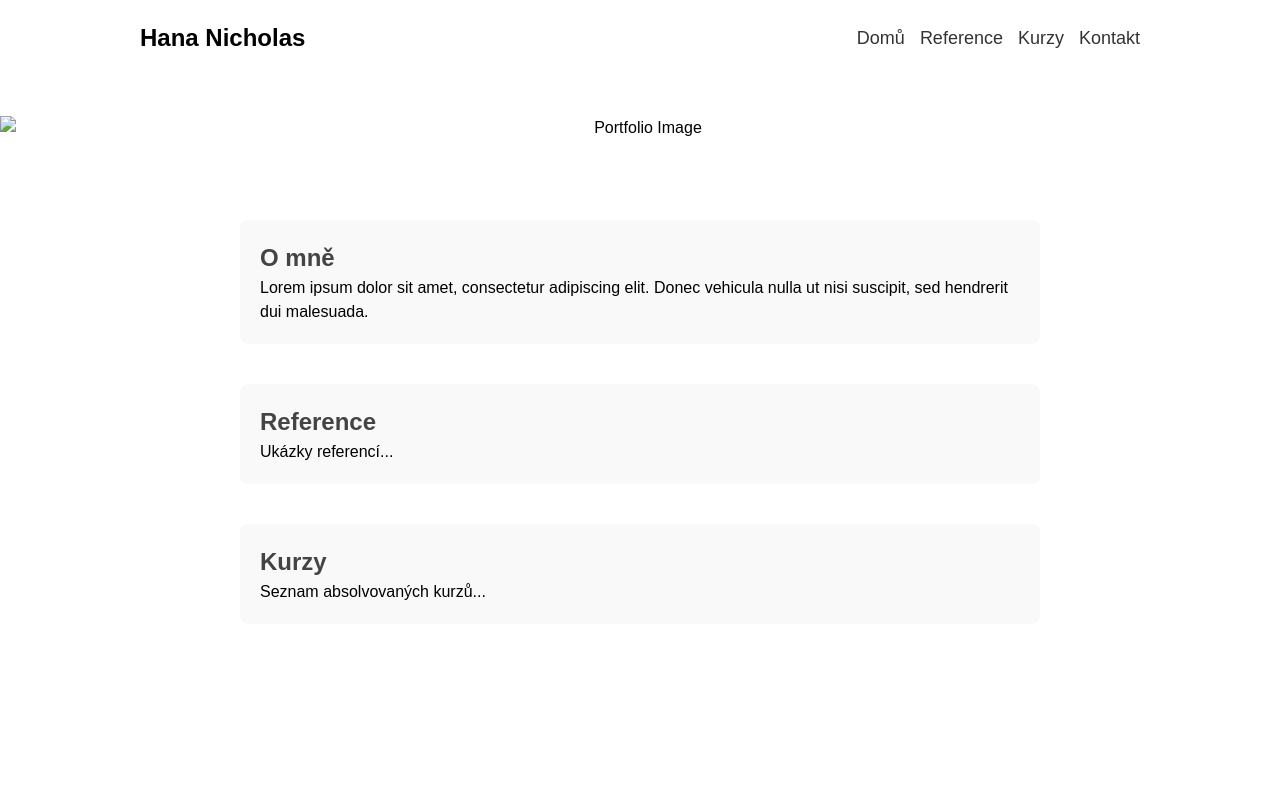
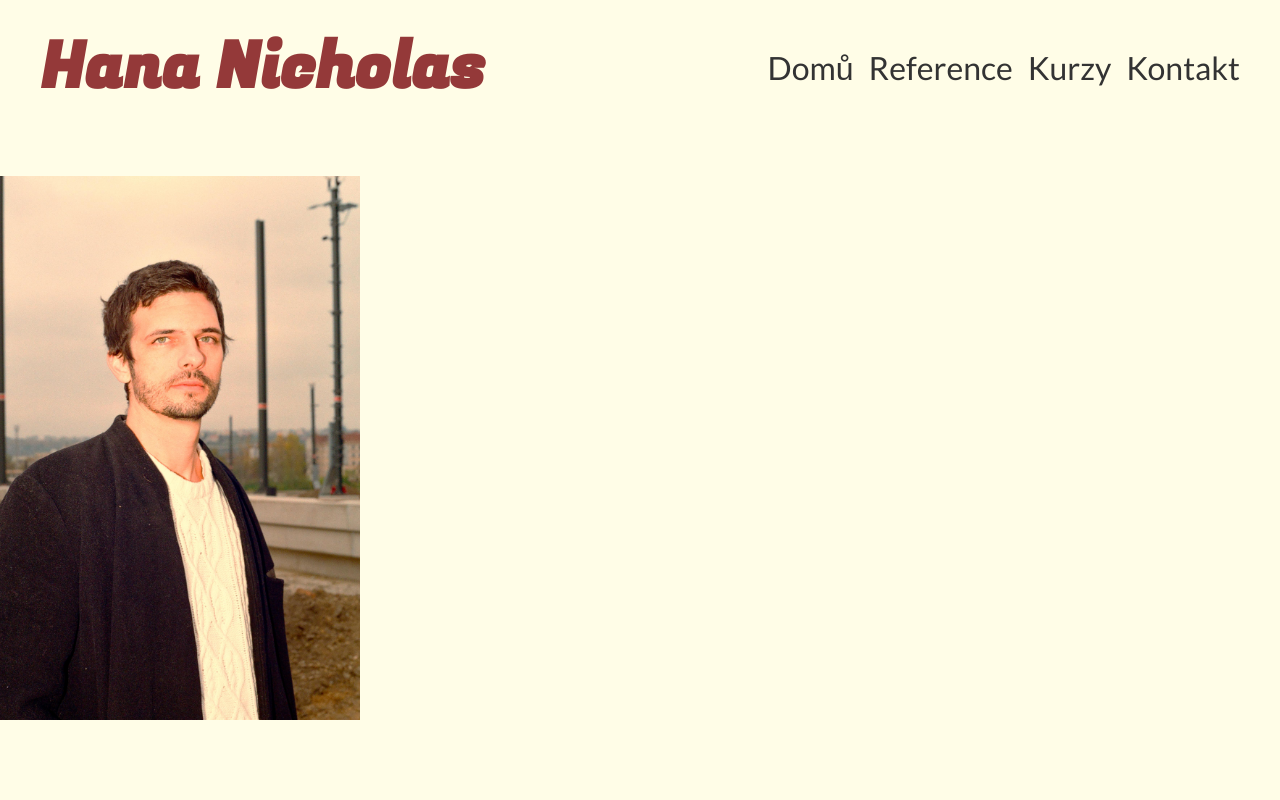
Before and after one commit to rogernicholas/hana_portfolio, a plain HTML site: page index.html in a window 1280 px wide. Shown: the top 800 px of the page. Drawn offline with Linux system fonts and the light colour scheme.

Commit message:
set up structure and css

```diff
--- a/css/styles.css
+++ b/css/styles.css
@@ -1,8 +1,6 @@
 body {
-    font-family: Arial, sans-serif;
-    margin: 0;
-    padding: 0;
-    box-sizing: border-box;
+    font-family: "Lato", sans-serif;
+    background-color: #FFFDE7;
 }
 
 .header {
@@ -13,13 +11,15 @@ body {
     display: flex;
     justify-content: space-between;
     align-items: center;
-    max-width: 1000px;
+    max-width: 1200px;
     margin: 0 auto;
 }
 
 .logo {
-    font-size: 24px;
+    font-size: 4rem;
     font-weight: bold;
+    font-family: "Fugaz One", cursive;
+    color: #943939;
 }
 
 .nav-links {
@@ -37,27 +37,37 @@ body {
 .nav-links a {
     text-decoration: none;
     color: #333;
-    font-size: 18px;
+    font-size: 2rem;
 }
-
+.container{
+    max-width: 1200px;
+    align-items: center;
+}
 .image-section {
     text-align: center;
     padding: 40px 0;
 }
 
 .image-section img {
-    max-width: 100%;
+    max-width: 30%;
     height: auto;
 }
 
 .about, .references, .courses {
-    max-width: 800px;
     margin: 40px auto;
     padding: 20px;
-    background: #f9f9f9;
-    border-radius: 8px;
+}
+@media (max-width: 768px) {
+    .navbar {
+
+    }
+    .about , .references, .courses {
+        width: 100%;
+    }
 }
 
 h2 {
-    color: #444;
+    color: #943939;
+    font-size: 3rem;
+    font-family: "montserrat", sans-serif;
 }
--- a/index.html
+++ b/index.html
@@ -6,6 +6,10 @@
     <title>Hana Nicholas</title>
     <link rel="stylesheet" href="css/styles.css">
     <link rel="stylesheet" href="css/reset.css">
+
+    <link rel="preconnect" href="https://fonts.googleapis.com">
+<link rel="preconnect" href="https://fonts.gstatic.com" crossorigin>
+<link href="https://fonts.googleapis.com/css2?family=Fugaz+One&family=Lato:ital,wght@0,100;0,300;0,400;0,700;0,900;1,100;1,300;1,400;1,700;1,900&family=Montserrat:ital,wght@0,100..900;1,100..900&display=swap" rel="stylesheet">
 </head>
 <body>
     <header class="header">
@@ -23,7 +27,7 @@
     <div class="container">
 
     <section class="image-section">
-        <img src="#" alt="Portfolio Image">
+        <img src="images/img_29_EDIT.JPG" alt="Portfolio Image">
     </section>
 
     <section id="o-mne" class="about">
@@ -41,5 +45,6 @@
         <p>Seznam absolvovaných kurzů...</p>
     </section>
 </div>
+
 </body>
 </html>
```
Also changed, not shown: contact.html (+4 -0 lines), images/img_29_EDIT.JPG (added).
